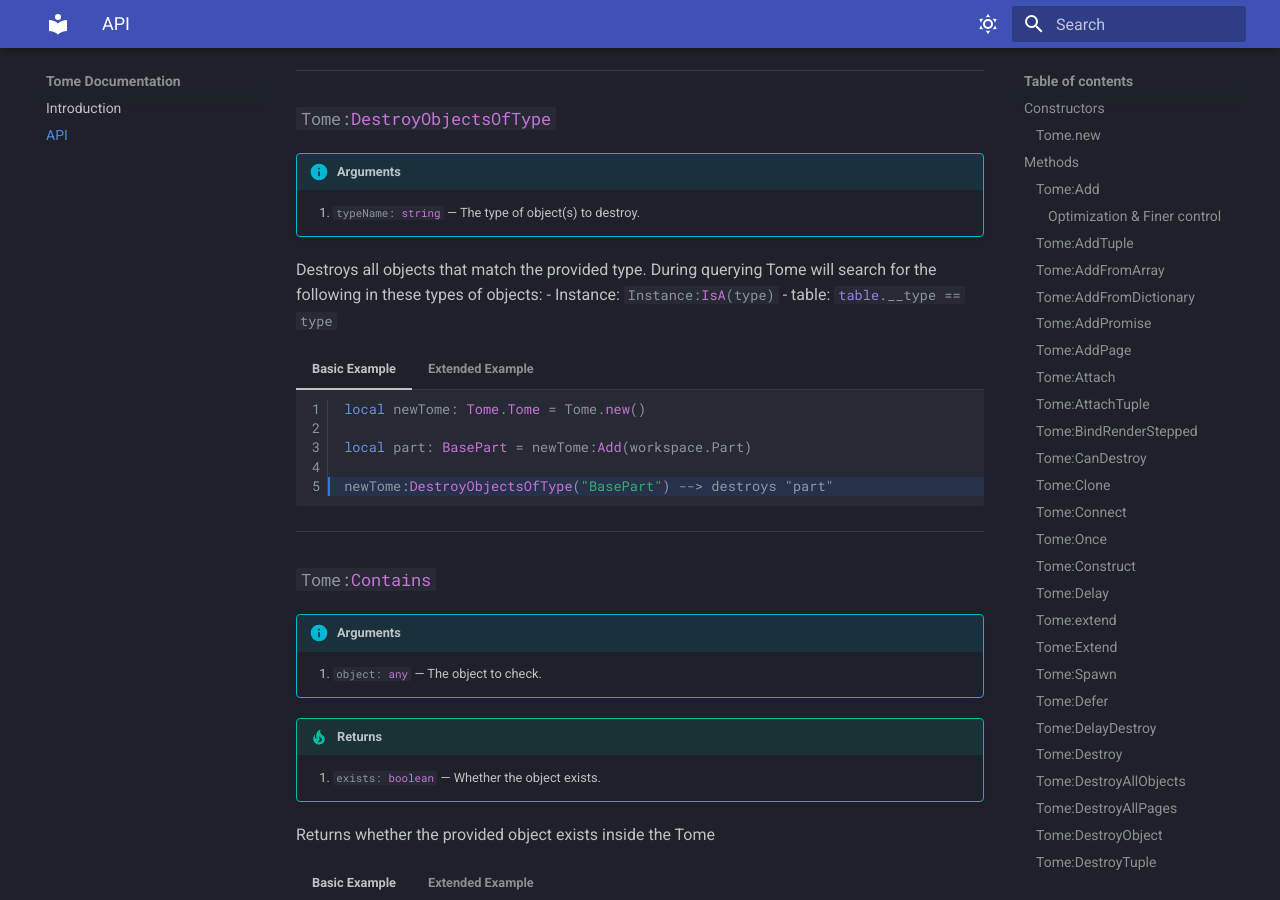
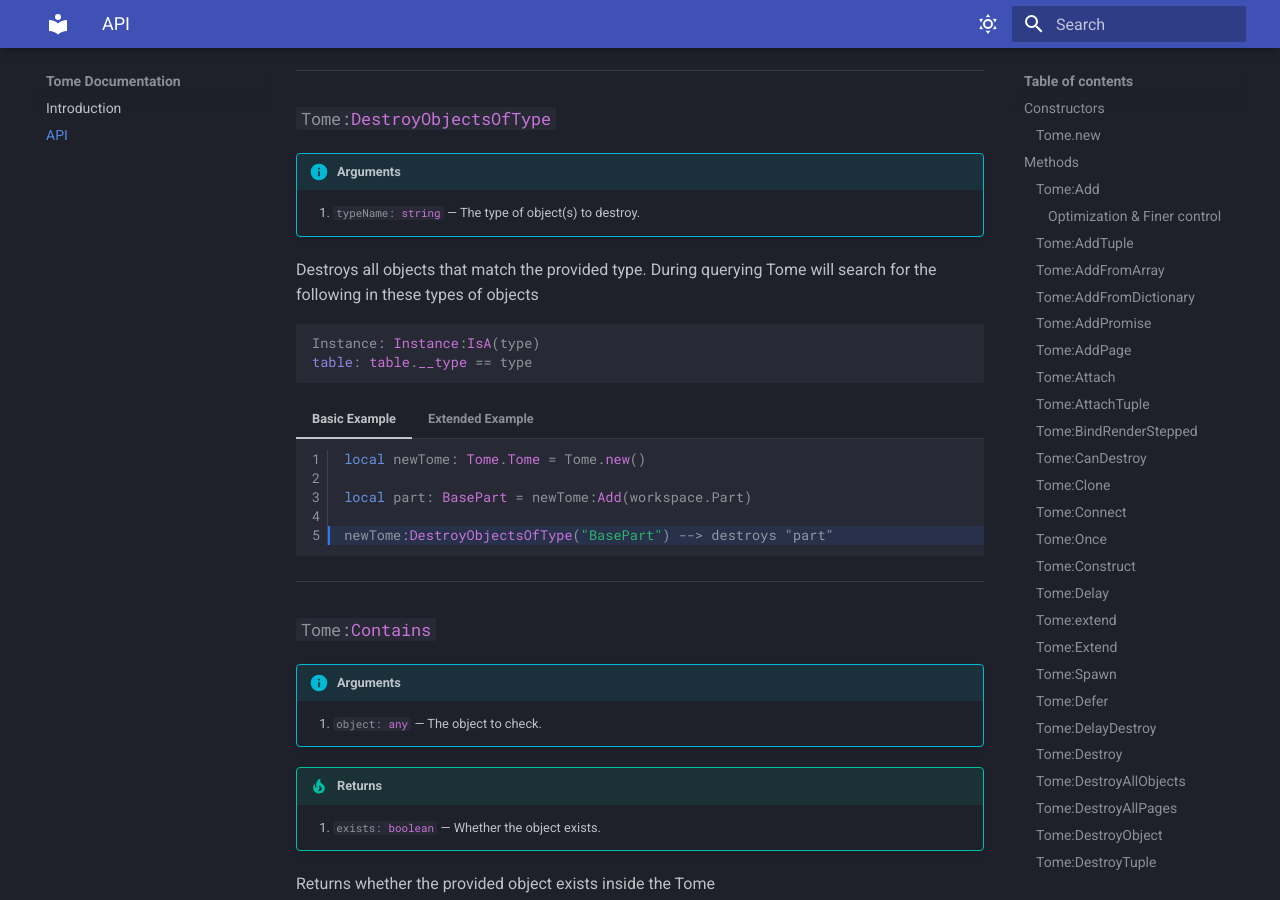
Before and after one commit to y29r/tome-docs, an MkDocs documentation site: the page built from docs/API.md, in a window 1280 px wide and 900 px high, scrolled down 15922 px. Built offline with MkDocs 1.6.1 and Material for MkDocs 9.7.7, drawn with Linux system fonts in a browser that asks for light colours; some of the changed lines change nothing that is shown.

Commit message:
Updated docs

````diff
--- a/docs/API.md
+++ b/docs/API.md
@@ -823,9 +823,11 @@ Destroys all objects with the given tag. This only works for Instances and the o
 !!! info "Arguments"
 	1. `#!luau typeName: string` &mdash; The type of object(s) to destroy.
 
-Destroys all objects that match the provided type. During querying Tome will search for the following in these types of objects:
-	- Instance: `#!luau Instance:IsA(type)`
-	- table: `#!luau table.__type == type`
+Destroys all objects that match the provided type. During querying Tome will search for the following in these types of objects
+```luau
+Instance: Instance:IsA(type)
+table: table.__type == type
+```
 
 === "Basic Example"
 	```luau linenums="1" hl_lines="5-5"
````
